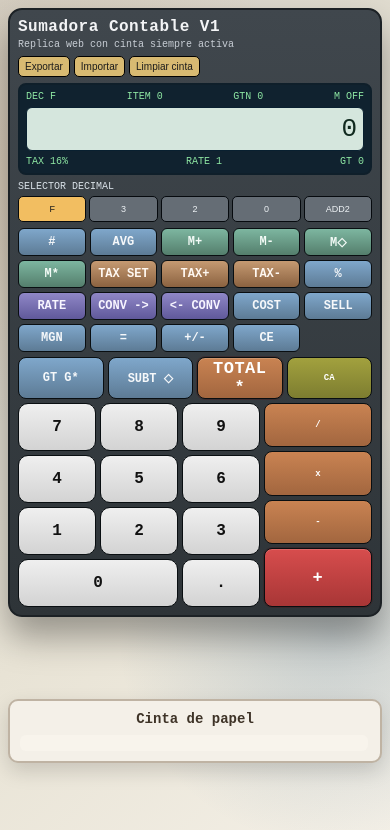
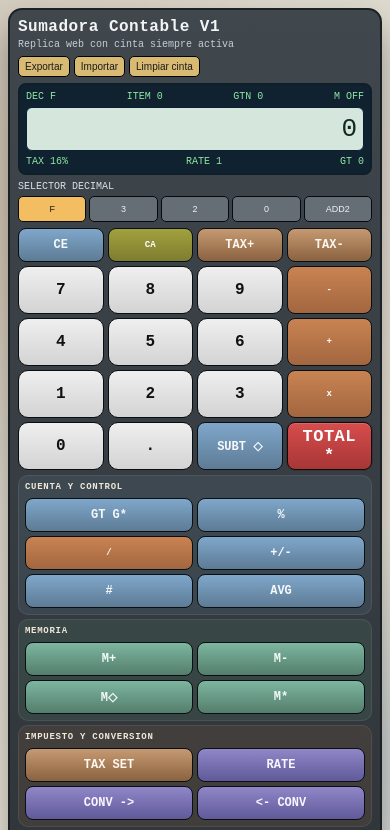
Before and after one commit to FelixNader/sumadora_2, a React (Create React App) app: page / in a window 390 px wide. Shown: the top 830 px of the page. Built offline with nearby package versions, Linux system fonts and the light colour scheme.

Commit message:
feat: optimize mobile keyboard layout

```diff
--- a/src/ui/components/CalculatorUI.css
+++ b/src/ui/components/CalculatorUI.css
@@ -227,55 +227,33 @@
   min-height: 0;
 }
 
-.hr-keypad {
+.hr-keypad-primary {
   display: grid;
   gap: 6px;
   min-height: 0;
-}
-
-.hr-keypad-utility {
-  grid-template-columns: repeat(5, minmax(0, 1fr));
-  grid-auto-rows: minmax(38px, auto);
-}
-
-.hr-keypad-primary {
-  grid-template-columns: 1fr;
-  grid-template-rows: auto 1fr;
   flex: 1;
 }
 
-.hr-keypad-primary-top {
+.hr-keypad-primary-utility {
   display: grid;
   grid-template-columns: repeat(4, minmax(0, 1fr));
   gap: 6px;
 }
 
-.hr-keypad-primary-main {
-  display: grid;
-  grid-template-columns: minmax(0, 3fr) minmax(0, 1.22fr);
-  gap: 6px;
-  min-height: 0;
-}
-
 .hr-keypad-primary-numeric {
   display: grid;
-  grid-template-columns: repeat(3, minmax(0, 1fr));
+  grid-template-columns: repeat(4, minmax(0, 1fr));
   grid-template-rows: repeat(4, minmax(48px, 1fr));
   gap: 6px;
 }
 
-.hr-keypad-primary-symbols {
+.hr-keypad-secondary {
   display: grid;
-  grid-template-columns: 1fr;
-  grid-template-rows:
-    minmax(48px, 1fr)
-    minmax(48px, 1fr)
-    minmax(48px, 1fr)
-    minmax(64px, 1.33fr);
   gap: 6px;
 }
 
-.hr-keypad button {
+.hr-keypad-primary button,
+.hr-keypad-secondary button {
   min-height: 46px;
   border-radius: 8px;
   border: 1px solid #090e11;
@@ -287,76 +265,93 @@
   cursor: pointer;
 }
 
-.hr-keypad .key-spacer {
-  min-height: 46px;
-  pointer-events: none;
-}
-
-.hr-keypad .key-num {
+.hr-keypad-primary .key-num {
   min-height: 54px;
   font-size: 17px;
   border-radius: 10px;
 }
 
-.hr-keypad-utility button {
-  min-height: 38px;
-  font-size: 11px;
-}
-
-.hr-keypad-primary-top button,
-.hr-keypad-primary-numeric button,
-.hr-keypad-primary-symbols button {
+.hr-keypad-primary-utility button,
+.hr-keypad-primary-numeric button {
   min-height: 100%;
 }
 
-.hr-keypad .key-fn {
+.hr-keypad-layout .key-fn {
   background: linear-gradient(180deg, #7fa7cb, #5d7b95);
   color: #f6f8fa;
   font-size: 12px;
 }
 
-.hr-keypad .key-memory {
+.hr-keypad-layout .key-memory {
   background: linear-gradient(180deg, #7db6a0, #547e6c);
   color: #f4fbf7;
 }
 
-.hr-keypad .key-tax {
+.hr-keypad-layout .key-tax {
   background: linear-gradient(180deg, #c59a72, #8b6240);
   color: #fff8f1;
 }
 
-.hr-keypad .key-conv {
+.hr-keypad-layout .key-conv {
   background: linear-gradient(180deg, #8f87c7, #60599a);
   color: #f7f5ff;
 }
 
-.hr-keypad .key-op {
+.hr-keypad-layout .key-op {
   background: linear-gradient(180deg, #c98352, #a2663f);
   color: #fff;
 }
 
-.hr-keypad .key-equals {
+.hr-keypad-layout .key-total {
   background: linear-gradient(180deg, #d74d4d, #a83636);
   color: #fff;
 }
 
-.hr-keypad .key-commit {
+.hr-keypad-layout .key-commit {
   font-size: 16px;
   font-weight: 700;
   box-shadow: inset 0 1px 0 rgba(255, 255, 255, 0.15), 0 0 0 1px rgba(70, 21, 21, 0.35);
 }
 
-.hr-keypad .key-plus {
-  grid-row: span 2;
+.hr-keypad-layout .key-warn {
+  background: linear-gradient(180deg, #a2a13e, #7d7d30);
+  color: #fff;
 }
 
-.hr-keypad .key-wide {
-  grid-column: span 2;
+.hr-keypad-group {
+  border-radius: 10px;
+  padding: 8px;
+  border: 1px solid rgba(255, 255, 255, 0.08);
 }
 
-.hr-keypad .key-warn {
-  background: linear-gradient(180deg, #a2a13e, #7d7d30);
-  color: #fff;
+.hr-keypad-group h4 {
+  margin: 0 0 8px;
+  color: #efe8d9;
+  font-size: 11px;
+  text-transform: uppercase;
+  letter-spacing: 0.08em;
+}
+
+.hr-keypad-group-grid {
+  display: grid;
+  grid-template-columns: repeat(2, minmax(0, 1fr));
+  gap: 6px;
+}
+
+.hr-keypad-group-account {
+  background: rgba(93, 123, 149, 0.18);
+}
+
+.hr-keypad-group-memory {
+  background: rgba(84, 126, 108, 0.18);
+}
+
+.hr-keypad-group-tax {
+  background: rgba(139, 98, 64, 0.18);
+}
+
+.hr-keypad-group-business {
+  background: rgba(96, 89, 154, 0.18);
 }
 
 .import-error {
@@ -393,64 +388,46 @@
   }
 
   .hr-keypad-layout {
-    grid-template-columns: minmax(0, 1.15fr) minmax(0, 1.4fr);
+    grid-template-columns: minmax(0, 1.35fr) minmax(0, 1fr);
+    grid-template-areas: "primary secondary";
     align-items: stretch;
     gap: 10px;
   }
 
-  .hr-keypad {
+  .hr-keypad-primary {
+    grid-area: primary;
     gap: 8px;
   }
 
-  .hr-keypad-utility {
-    grid-auto-rows: minmax(44px, auto);
+  .hr-keypad-secondary {
+    grid-area: secondary;
+    gap: 8px;
   }
 
-  .hr-keypad-primary {
-    grid-template-rows: auto 1fr;
-  }
-
-  .hr-keypad-primary-top,
-  .hr-keypad-primary-main,
   .hr-keypad-primary-numeric,
-  .hr-keypad-primary-symbols {
+  .hr-keypad-primary-utility,
+  .hr-keypad-group-grid {
     gap: 8px;
   }
 
   .hr-keypad-primary-numeric {
     grid-template-rows: repeat(4, minmax(52px, 1fr));
+    grid-template-columns: repeat(4, minmax(0, 1fr));
   }
 
-  .hr-keypad-primary-symbols {
-    grid-template-columns: 1fr;
-    grid-template-rows:
-      minmax(52px, 1fr)
-      minmax(52px, 1fr)
-      minmax(52px, 1fr)
-      minmax(70px, 1.33fr);
-  }
-
-  .hr-keypad button {
+  .hr-keypad-primary button,
+  .hr-keypad-secondary button {
     min-height: 52px;
     font-size: 15px;
   }
 
-  .hr-keypad .key-num {
+  .hr-keypad-primary .key-num {
     min-height: 64px;
     font-size: 19px;
   }
 
-  .hr-keypad .key-commit {
+  .hr-keypad-layout .key-commit {
     font-size: 18px;
-  }
-
-  .hr-keypad-utility button {
-    min-height: 44px;
-    font-size: 12px;
-  }
-
-  .hr-keypad .key-spacer {
-    min-height: 52px;
   }
 }
 
@@ -467,20 +444,9 @@
     max-height: calc(100dvh - 48px);
   }
 
-  .hr-keypad-primary {
-    grid-template-rows: auto 1fr;
-  }
-
   .hr-keypad-primary-numeric {
     grid-template-rows: repeat(4, minmax(56px, 1fr));
-  }
-
-  .hr-keypad-primary-symbols {
-    grid-template-rows:
-      minmax(56px, 1fr)
-      minmax(56px, 1fr)
-      minmax(56px, 1fr)
-      minmax(74px, 1.33fr);
+    grid-template-columns: repeat(4, minmax(0, 1fr));
   }
 }
 
@@ -566,63 +532,50 @@
     gap: 5px;
   }
 
-  .hr-keypad-utility {
-    grid-template-columns: repeat(5, minmax(0, 1fr));
-    grid-auto-rows: minmax(28px, auto);
+  .hr-keypad-primary,
+  .hr-keypad-secondary {
     gap: 4px;
   }
 
-  .hr-keypad-primary {
-    grid-template-rows: auto 1fr;
-  }
-
-  .hr-keypad-primary-top,
-  .hr-keypad-primary-main,
   .hr-keypad-primary-numeric,
-  .hr-keypad-primary-symbols {
+  .hr-keypad-primary-utility,
+  .hr-keypad-group-grid {
     gap: 4px;
-  }
-
-  .hr-keypad-primary-main {
-    grid-template-columns: minmax(0, 3fr) minmax(0, 1.3fr);
   }
 
   .hr-keypad-primary-numeric {
     grid-template-rows: repeat(4, minmax(40px, 1fr));
+    grid-template-columns: repeat(4, minmax(0, 1fr));
   }
 
-  .hr-keypad-primary-symbols {
-    grid-template-rows:
-      minmax(40px, 1fr)
-      minmax(40px, 1fr)
-      minmax(40px, 1fr)
-      minmax(54px, 1.33fr);
-  }
-
-  .hr-keypad button {
+  .hr-keypad-primary button,
+  .hr-keypad-secondary button {
     min-height: 36px;
     font-size: 11px;
   }
 
-  .hr-keypad .key-num {
+  .hr-keypad-primary .key-num {
     min-height: 50px;
     font-size: 17px;
   }
 
-  .hr-keypad .key-commit {
+  .hr-keypad-layout .key-commit {
     font-size: 18px;
     letter-spacing: 0.5px;
   }
 
-  .hr-keypad-utility button {
-    min-height: 28px;
-    font-size: 8px;
-    padding: 3px 2px;
-    border-radius: 6px;
+  .hr-keypad-primary-utility button {
+    min-height: 34px;
+    font-size: 11px;
   }
 
-  .hr-keypad .key-spacer {
-    min-height: 28px;
+  .hr-keypad-group {
+    padding: 6px;
+  }
+
+  .hr-keypad-group h4 {
+    margin-bottom: 6px;
+    font-size: 9px;
   }
 
   .hr-paper-tape {
@@ -650,53 +603,25 @@
     padding: 6px;
   }
 
-  .hr-keypad {
+  .hr-keypad-primary,
+  .hr-keypad-secondary {
     gap: 4px;
   }
 
-  .hr-keypad button {
+  .hr-keypad-primary button,
+  .hr-keypad-secondary button {
     min-height: 34px;
     font-size: 9px;
   }
 
-  .hr-keypad .key-num {
+  .hr-keypad-primary .key-num {
     min-height: 48px;
     font-size: 16px;
   }
 
-  .hr-keypad-primary {
-    grid-template-rows: auto 1fr;
-  }
-
-  .hr-keypad-primary-main {
-    grid-template-columns: minmax(0, 3fr) minmax(0, 1.34fr);
-  }
-
   .hr-keypad-primary-numeric {
     grid-template-rows: repeat(4, minmax(36px, 1fr));
-  }
-
-  .hr-keypad-primary-symbols {
-    grid-template-rows:
-      minmax(36px, 1fr)
-      minmax(36px, 1fr)
-      minmax(36px, 1fr)
-      minmax(48px, 1.33fr);
-  }
-
-  .hr-keypad-utility {
-    grid-template-columns: repeat(5, minmax(0, 1fr));
-    gap: 4px;
-  }
-
-  .hr-keypad-utility button {
-    min-height: 26px;
-    font-size: 8px;
-    padding: 2px 1px;
-  }
-
-  .hr-keypad .key-spacer {
-    min-height: 26px;
+    grid-template-columns: repeat(4, minmax(0, 1fr));
   }
 
   .hr-selector-buttons {
@@ -709,7 +634,7 @@
     padding: 2px 2px;
   }
 
-  .hr-keypad .key-commit {
+  .hr-keypad-layout .key-commit {
     font-size: 17px;
   }
 }
--- a/src/ui/components/CalculatorUI.tsx
+++ b/src/ui/components/CalculatorUI.tsx
@@ -189,38 +189,12 @@ const CalculatorUI: React.FC = () => {
         </div>
 
         <div className="hr-keypad-layout">
-          <div className="hr-keypad hr-keypad-utility">
-            <button className="key-fn" onClick={() => handleButtonClick('#')}>#</button>
-            <button className="key-fn" onClick={() => handleButtonClick('AVG')}>AVG</button>
-            <button className="key-fn key-memory" onClick={() => handleButtonClick('M+')}>M+</button>
-            <button className="key-fn key-memory" onClick={() => handleButtonClick('M-')}>M-</button>
-            <button className="key-fn key-memory" onClick={() => handleButtonClick('MR')}>M◇</button>
-
-            <button className="key-fn key-memory" onClick={() => handleButtonClick('MC')}>M*</button>
-            <button className="key-fn key-tax" onClick={() => handleButtonClick('TAX SET')}>TAX SET</button>
-            <button className="key-fn key-tax" onClick={() => handleButtonClick('TAX+')}>TAX+</button>
-            <button className="key-fn key-tax" onClick={() => handleButtonClick('TAX-')}>TAX-</button>
-            <button className="key-fn" onClick={() => handleButtonClick('%')}>%</button>
-
-            <button className="key-fn key-conv" onClick={() => handleButtonClick('RATE')}>RATE</button>
-            <button className="key-fn key-conv" onClick={() => handleButtonClick('CONV ->')}>CONV -&gt;</button>
-            <button className="key-fn key-conv" onClick={() => handleButtonClick('<- CONV')}>&lt;- CONV</button>
-            <button className="key-fn" onClick={() => handleButtonClick('COST')}>COST</button>
-            <button className="key-fn" onClick={() => handleButtonClick('SELL')}>SELL</button>
-
-            <button className="key-fn" onClick={() => handleButtonClick('MGN')}>MGN</button>
-            <button className="key-fn" onClick={() => handleButtonClick('=')}>=</button>
-            <button className="key-fn" onClick={() => handleButtonClick('+/-')}>+/-</button>
-            <button className="key-fn" onClick={() => handleButtonClick('CE')}>CE</button>
-            <div className="key-spacer" aria-hidden="true" />
-          </div>
-
           <div className="hr-keypad hr-keypad-primary">
-            <div className="hr-keypad-primary-top">
-              <button className="key-fn" title="Grand total: imprime y borra el GT" onClick={() => handleButtonClick('G*')}>GT G*</button>
-              <button className="key-fn" title="Subtotal: imprime sin cerrar la cuenta" onClick={() => handleButtonClick('SUBT')}>SUBT ◇</button>
-              <button className="key-op key-commit" title="Total: cierra la cuenta y la envia al grand total" onClick={() => handleButtonClick('*')}>TOTAL *</button>
+            <div className="hr-keypad-primary-utility">
+              <button className="key-fn" onClick={() => handleButtonClick('CE')}>CE</button>
               <button className="key-warn" onClick={() => handleButtonClick('CA')}>CA</button>
+              <button className="key-fn key-tax" onClick={() => handleButtonClick('TAX+')}>TAX+</button>
+              <button className="key-fn key-tax" onClick={() => handleButtonClick('TAX-')}>TAX-</button>
             </div>
 
             <div className="hr-keypad-primary-main">
@@ -228,24 +202,77 @@ const CalculatorUI: React.FC = () => {
                 <button className="key-num" onClick={() => handleButtonClick('7')}>7</button>
                 <button className="key-num" onClick={() => handleButtonClick('8')}>8</button>
                 <button className="key-num" onClick={() => handleButtonClick('9')}>9</button>
+                <button className="key-op" onClick={() => handleButtonClick('-')}>-</button>
 
                 <button className="key-num" onClick={() => handleButtonClick('4')}>4</button>
                 <button className="key-num" onClick={() => handleButtonClick('5')}>5</button>
                 <button className="key-num" onClick={() => handleButtonClick('6')}>6</button>
+                <button className="key-op" onClick={() => handleButtonClick('+')}>+</button>
 
                 <button className="key-num" onClick={() => handleButtonClick('1')}>1</button>
                 <button className="key-num" onClick={() => handleButtonClick('2')}>2</button>
                 <button className="key-num" onClick={() => handleButtonClick('3')}>3</button>
+                <button className="key-op" onClick={() => handleButtonClick('x')}>x</button>
 
-                <button className="key-num key-wide" onClick={() => handleButtonClick('0')}>0</button>
+                <button className="key-num" onClick={() => handleButtonClick('0')}>0</button>
                 <button className="key-num" onClick={() => handleButtonClick('.')}>.</button>
+                <button
+                  className="key-fn key-subtotal"
+                  title="Subtotal: imprime sin cerrar la cuenta"
+                  onClick={() => handleButtonClick('SUBT')}
+                >
+                  SUBT ◇
+                </button>
+                <button
+                  className="key-op key-commit key-total"
+                  title="Total: cierra la cuenta y la envia al grand total"
+                  onClick={() => handleButtonClick('*')}
+                >
+                  TOTAL *
+                </button>
               </div>
+            </div>
+          </div>
 
-              <div className="hr-keypad-primary-symbols">
-                <button className="key-op" onClick={() => handleButtonClick('/')}>/</button>
-                <button className="key-op" onClick={() => handleButtonClick('x')}>x</button>
-                <button className="key-op" onClick={() => handleButtonClick('-')}>-</button>
-                <button className="key-op key-equals key-commit" onClick={() => handleButtonClick('+')}>+</button>
+          <div className="hr-keypad-secondary">
+            <div className="hr-keypad-group hr-keypad-group-account">
+              <h4>Cuenta y control</h4>
+              <div className="hr-keypad-group-grid">
+                <button className="key-fn" title="Grand total: imprime y borra el GT" onClick={() => handleButtonClick('G*')}>GT G*</button>
+                <button className="key-fn" onClick={() => handleButtonClick('%')}>%</button>
+                <button className="key-op key-secondary-op" onClick={() => handleButtonClick('/')}>/</button>
+                <button className="key-fn" onClick={() => handleButtonClick('+/-')}>+/-</button>
+                <button className="key-fn" onClick={() => handleButtonClick('#')}>#</button>
+                <button className="key-fn" onClick={() => handleButtonClick('AVG')}>AVG</button>
+              </div>
+            </div>
+
+            <div className="hr-keypad-group hr-keypad-group-memory">
+              <h4>Memoria</h4>
+              <div className="hr-keypad-group-grid">
+                <button className="key-fn key-memory" onClick={() => handleButtonClick('M+')}>M+</button>
+                <button className="key-fn key-memory" onClick={() => handleButtonClick('M-')}>M-</button>
+                <button className="key-fn key-memory" onClick={() => handleButtonClick('MR')}>M◇</button>
+                <button className="key-fn key-memory" onClick={() => handleButtonClick('MC')}>M*</button>
+              </div>
+            </div>
+
+            <div className="hr-keypad-group hr-keypad-group-tax">
+              <h4>Impuesto y conversion</h4>
+              <div className="hr-keypad-group-grid">
+                <button className="key-fn key-tax" onClick={() => handleButtonClick('TAX SET')}>TAX SET</button>
+                <button className="key-fn key-conv" onClick={() => handleButtonClick('RATE')}>RATE</button>
+                <button className="key-fn key-conv" onClick={() => handleButtonClick('CONV ->')}>CONV -&gt;</button>
+                <button className="key-fn key-conv" onClick={() => handleButtonClick('<- CONV')}>&lt;- CONV</button>
+              </div>
+            </div>
+
+            <div className="hr-keypad-group hr-keypad-group-business">
+              <h4>Negocio</h4>
+              <div className="hr-keypad-group-grid">
+                <button className="key-fn" onClick={() => handleButtonClick('COST')}>COST</button>
+                <button className="key-fn" onClick={() => handleButtonClick('SELL')}>SELL</button>
+                <button className="key-fn" onClick={() => handleButtonClick('MGN')}>MGN</button>
               </div>
             </div>
           </div>
```
Also changed, not shown: 1 other file (tests, documents, lock files or other folders).
